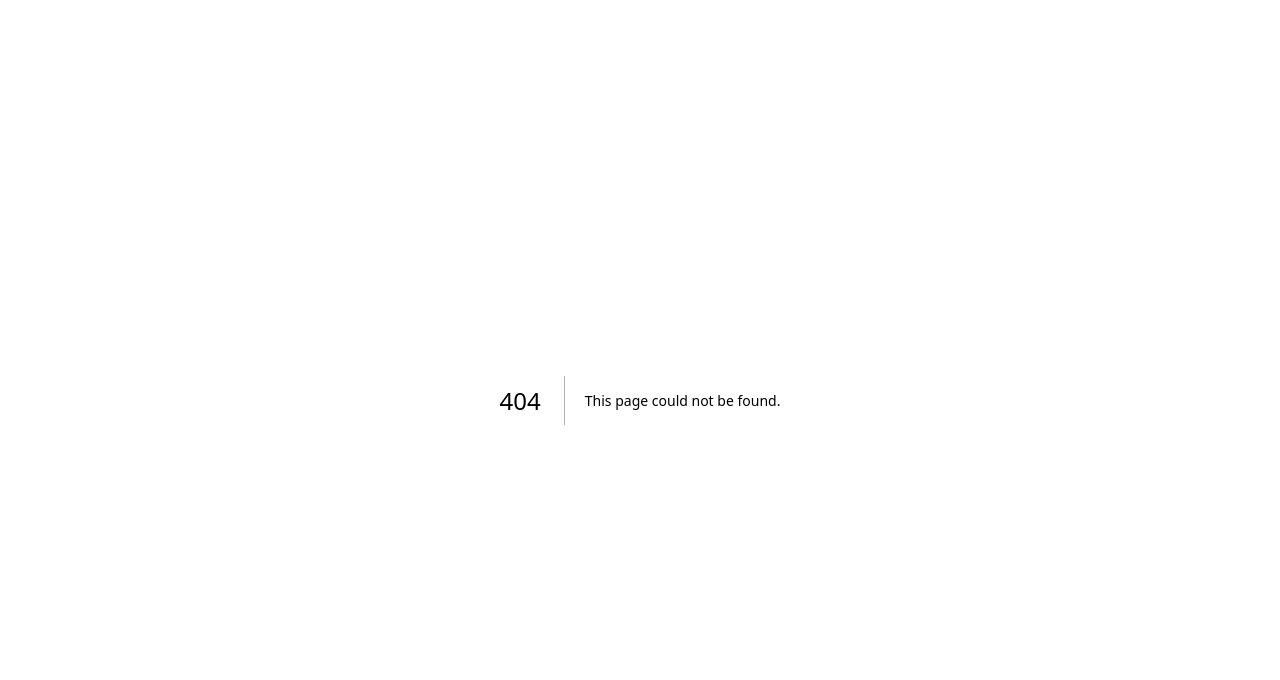
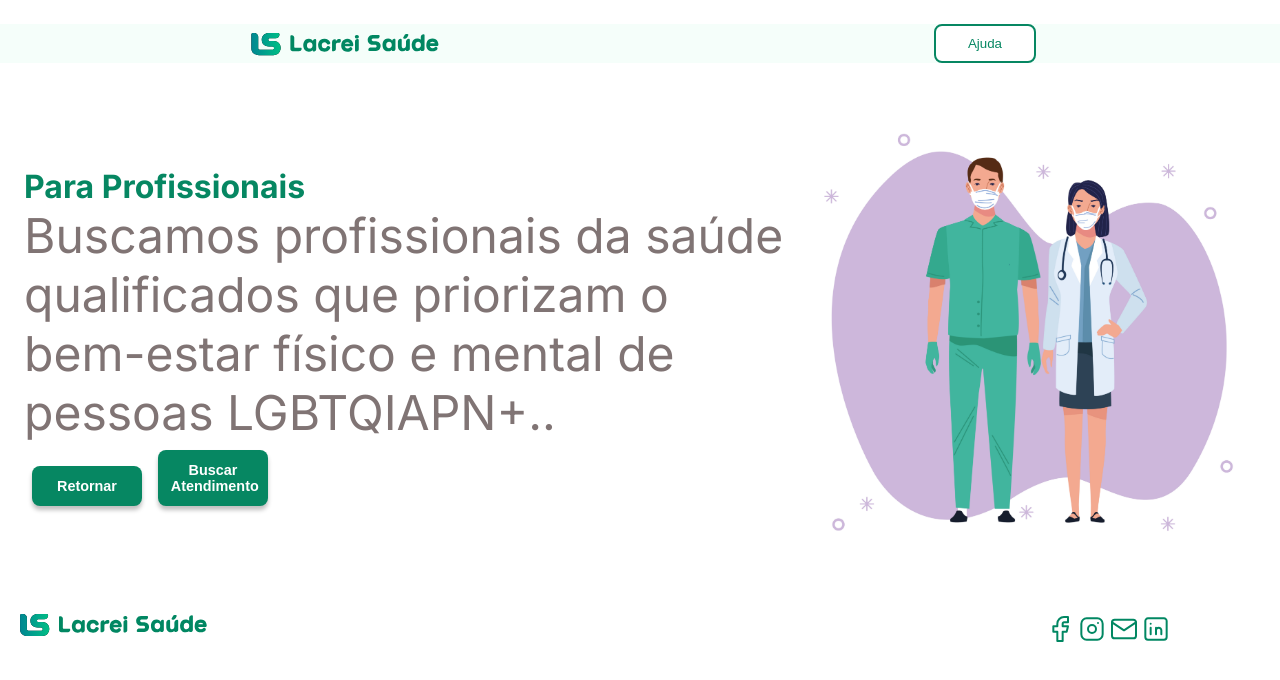
Before and after one commit to ElieltonRamos/Desafio-Lacrei-Saude, a Next.js app: page /professionals in a window 1280 px wide. Before the commit this address had no page. Shown: the top 680 px of the page. Built offline with nearby package versions, Linux system fonts and the light colour scheme.

Commit message:
feat: update professionals page component structure

```diff
--- /dev/null
+++ b/src/app/professionals/page.tsx
@@ -0,0 +1,27 @@
+"use client"
+import Footer from "@/components/footer";
+import Header from "@/components/header";
+import Main from "@/components/main";
+import * as b from "@/components/buttons"
+import { useRouter } from 'next/navigation';
+
+function Professionals() {
+  const router = useRouter();
+
+  const buttonReturnHome = <b.buttonPrimary onClick={() => router.back}>Retornar</b.buttonPrimary>
+  const buttonRedirectService = <b.buttonPrimary onClick={() => router.push('https://profissional.lacreisaude.com.br/')}>Buscar Atendimento</b.buttonPrimary>
+  return (
+    <>
+      <Header />
+      <Main
+        title="Para Profissionais"
+        text="Buscamos profissionais da saúde qualificados que priorizam o bem-estar físico e mental de pessoas LGBTQIAPN+.."
+        image="/professionals.jpg"
+        btns={[buttonReturnHome, buttonRedirectService]}
+      />
+      <Footer />
+    </>
+  )
+}
+
+export default Professionals;
```
Also changed, not shown: public/professionals.jpg (added).
